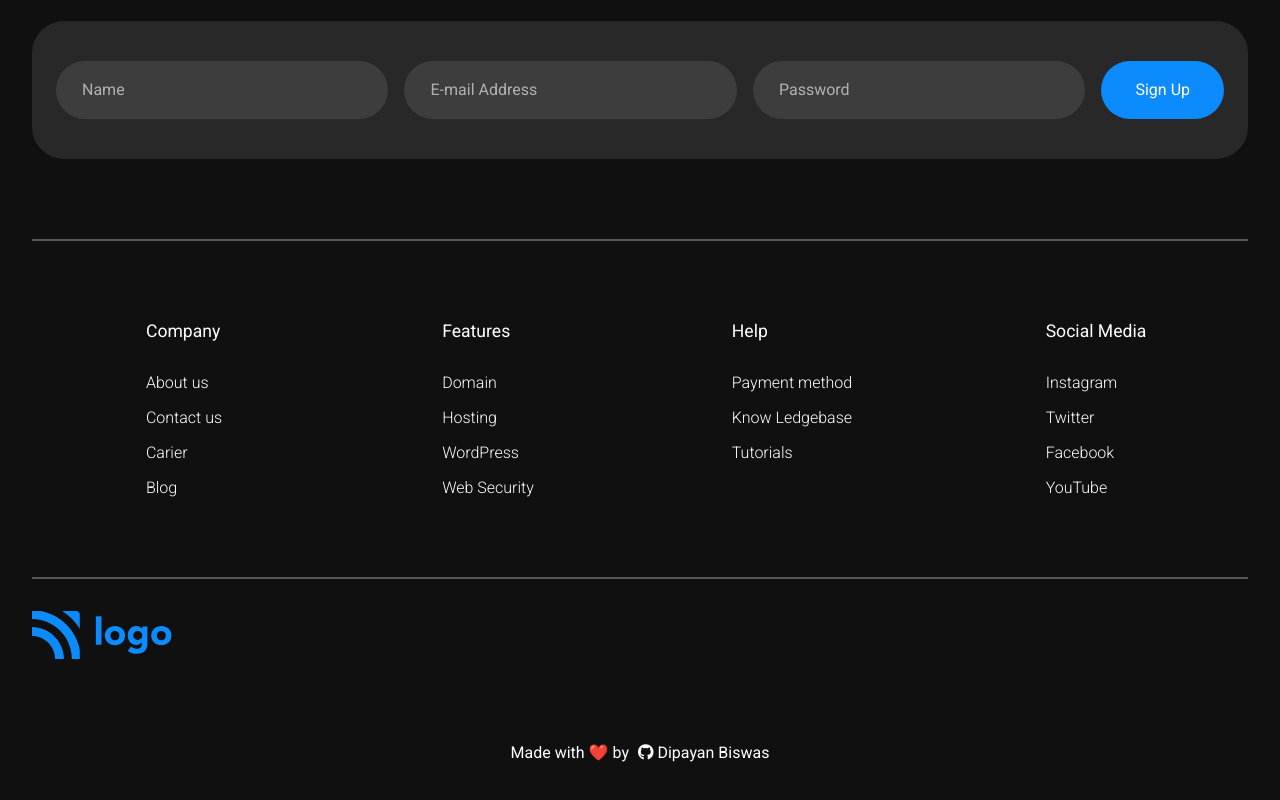
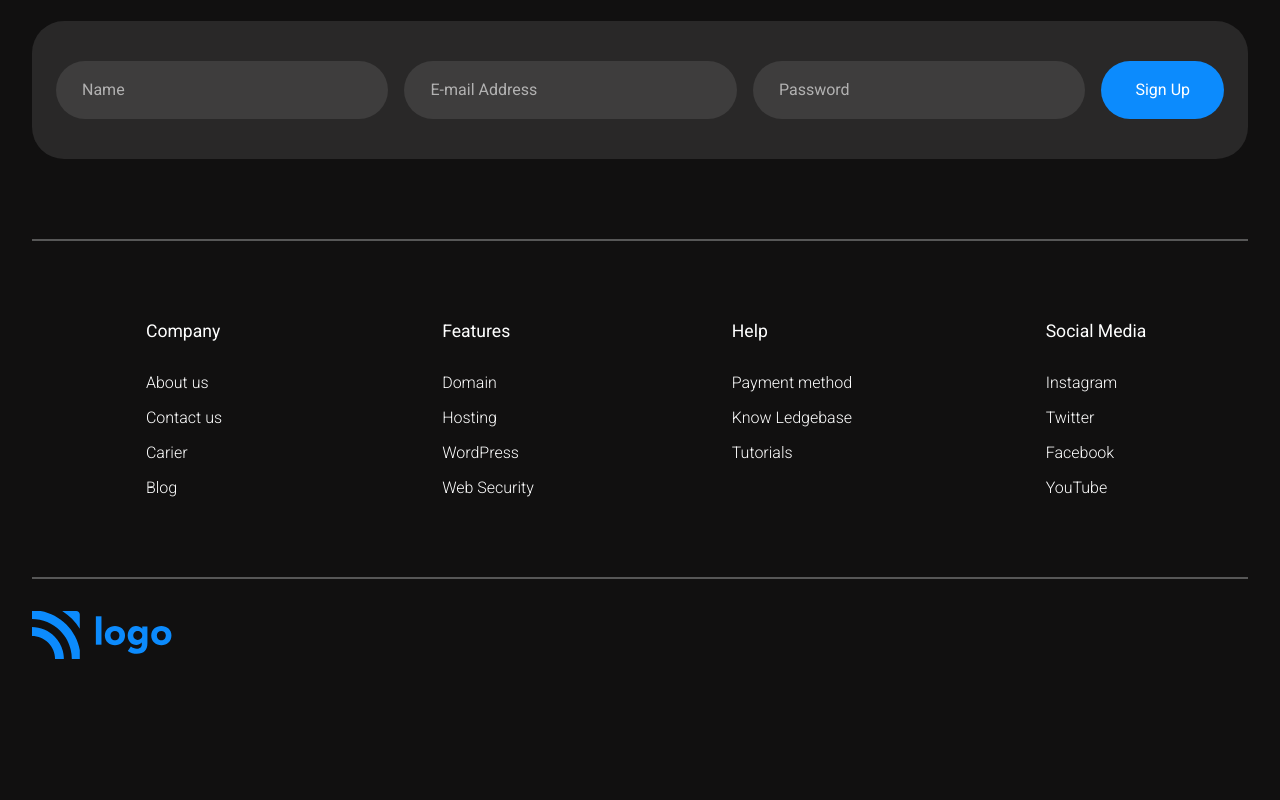
Before and after one commit to Guru-404/hostingsite-webpage, a plain HTML site: page index.html in a window 1280 px wide. Shown: the part 5227-6027 px from the top of the page. After the commit the page ends 5970 px from the top, so only its background shows below. Drawn offline with Linux system fonts and the light colour scheme.

Commit message:
[Update] Formatting

```diff
--- a/index.html
+++ b/index.html
@@ -428,14 +428,14 @@
         <div class="footer-logo">
           <img src="./assets/Logo.svg" alt="footer-logo" />
         </div>
-				<div class="footer-copyright">
+        <!-- <div class="footer-copyright">
 					<p>
 						Made with ❤️ by
 						<a href="https://github.com/d1payan" class="github-link"
 							><i class="fa-brands fa-github"></i> Dipayan Biswas</a
 						>
 					</p>
-				</div>
+				</div> -->
       </footer>
     </div>
   </body>
--- a/style.css
+++ b/style.css
@@ -2,7 +2,7 @@
   margin: 0;
   padding: 0;
   box-sizing: border-box;
-	font-family: 'Roboto', sans-serif;
+  font-family: "Roboto", sans-serif;
 }
 
 body {
@@ -977,7 +977,7 @@ footer .footer-items {
   margin-top: 2rem;
 }
 
-.footer-copyright {
+/* .footer-copyright {
 	text-align: center;
 	margin-top: 5rem;
 }
@@ -990,7 +990,7 @@ footer .footer-items {
 
 .footer-copyright .github-link:hover {
 	color: #840cfd;
-}
+} */
 
 /* Media Queries for Footer Section */
 
```
Lines whose indentation alone changed are shown as unchanged.
